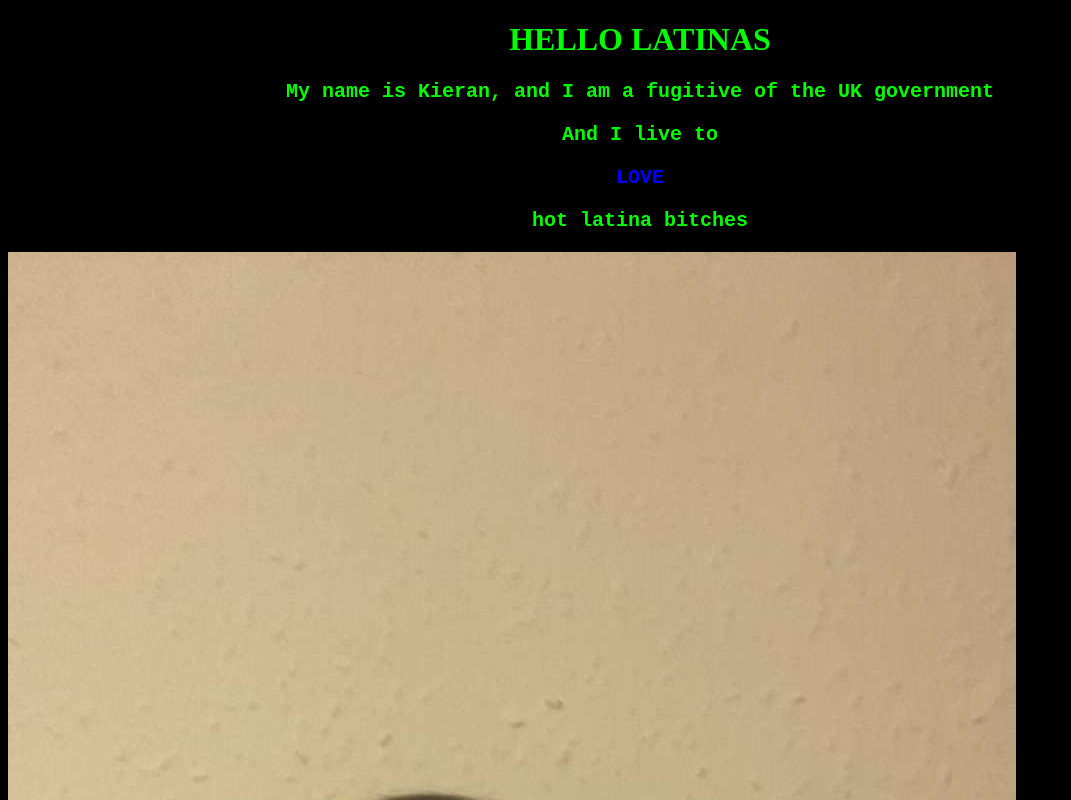
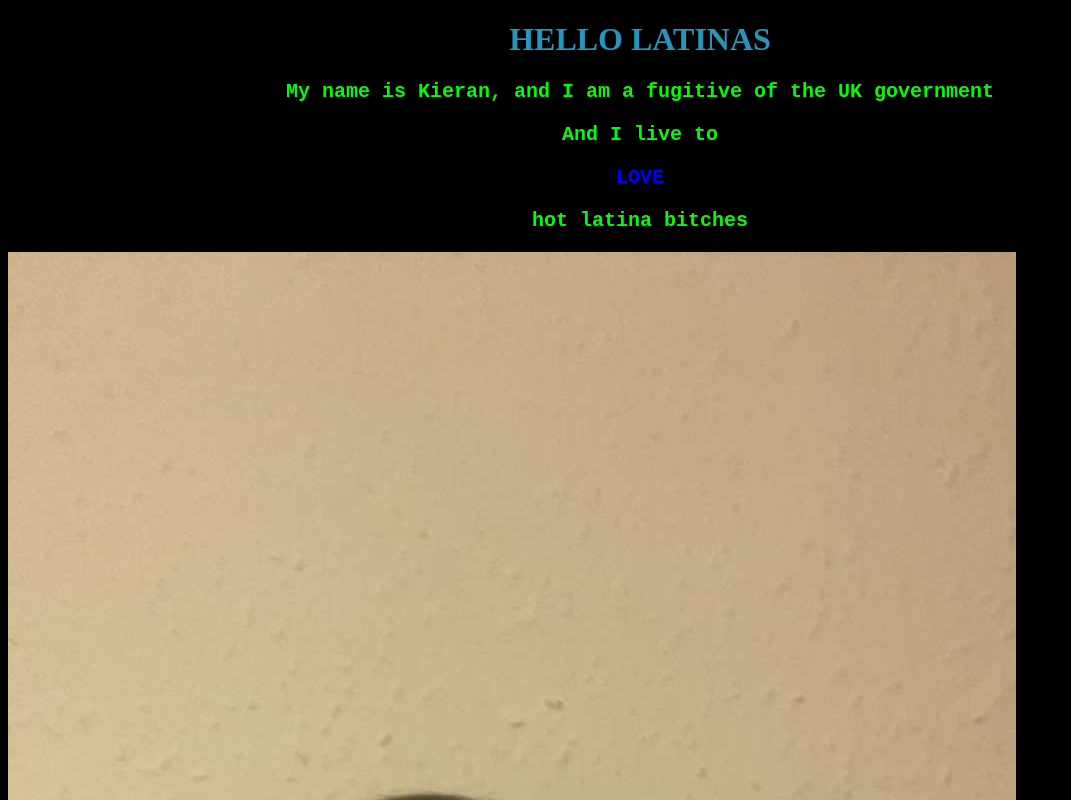
Before and after one commit to Kamaad1/kieranloveslatinas, a plain HTML site: page index.html in a window 1280 px wide. Shown: the top 800 px of the page, without its empty margins (0-1071 px from the left). Drawn offline with Linux system fonts and the light colour scheme.

Commit message:
Update index.html

```diff
--- a/index.html
+++ b/index.html
@@ -16,7 +16,7 @@ body {
 }
 
 h1 {
-  color: lime;
+  color: #2596be;
   text-align: center;
 }
 
```
